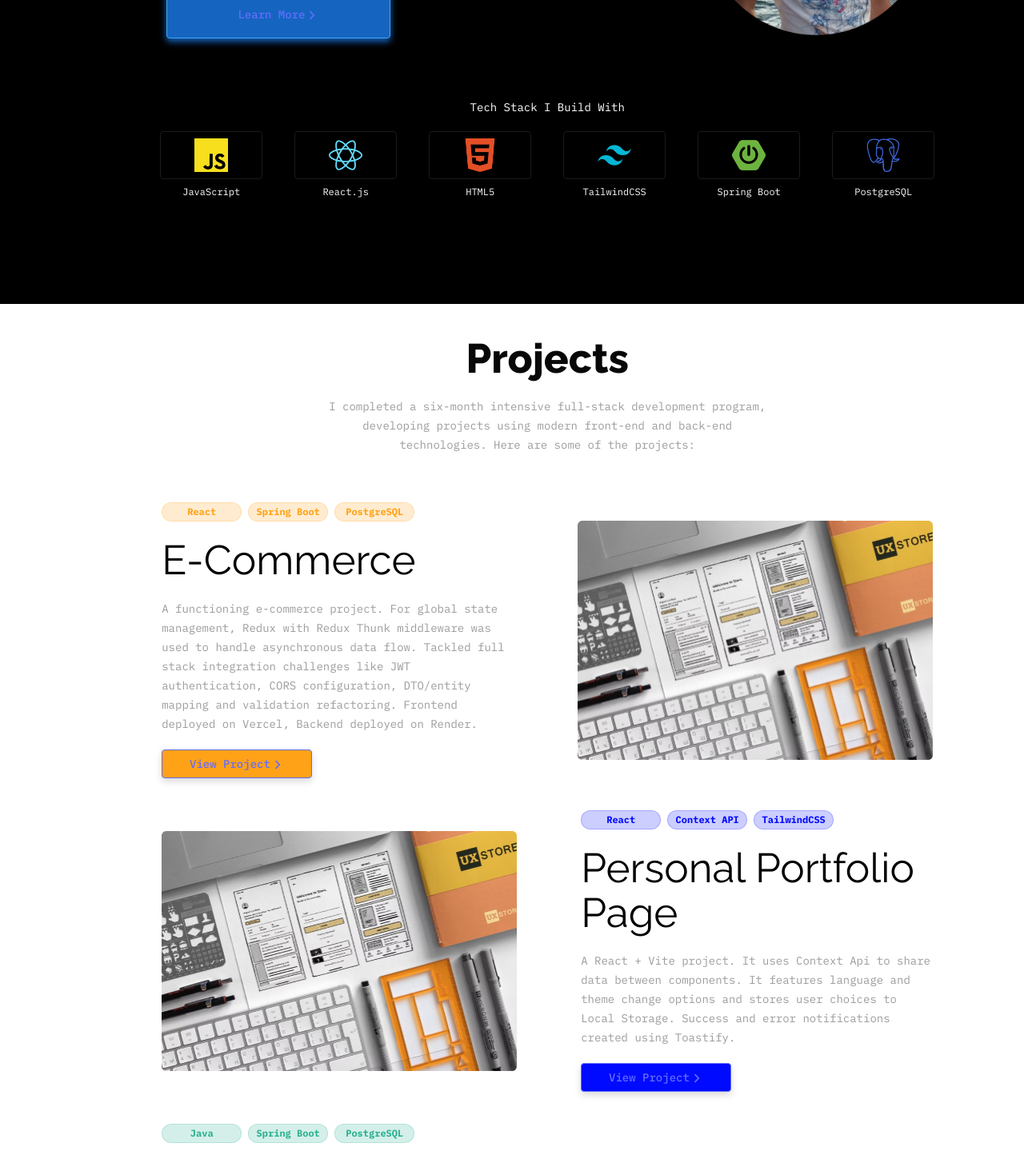
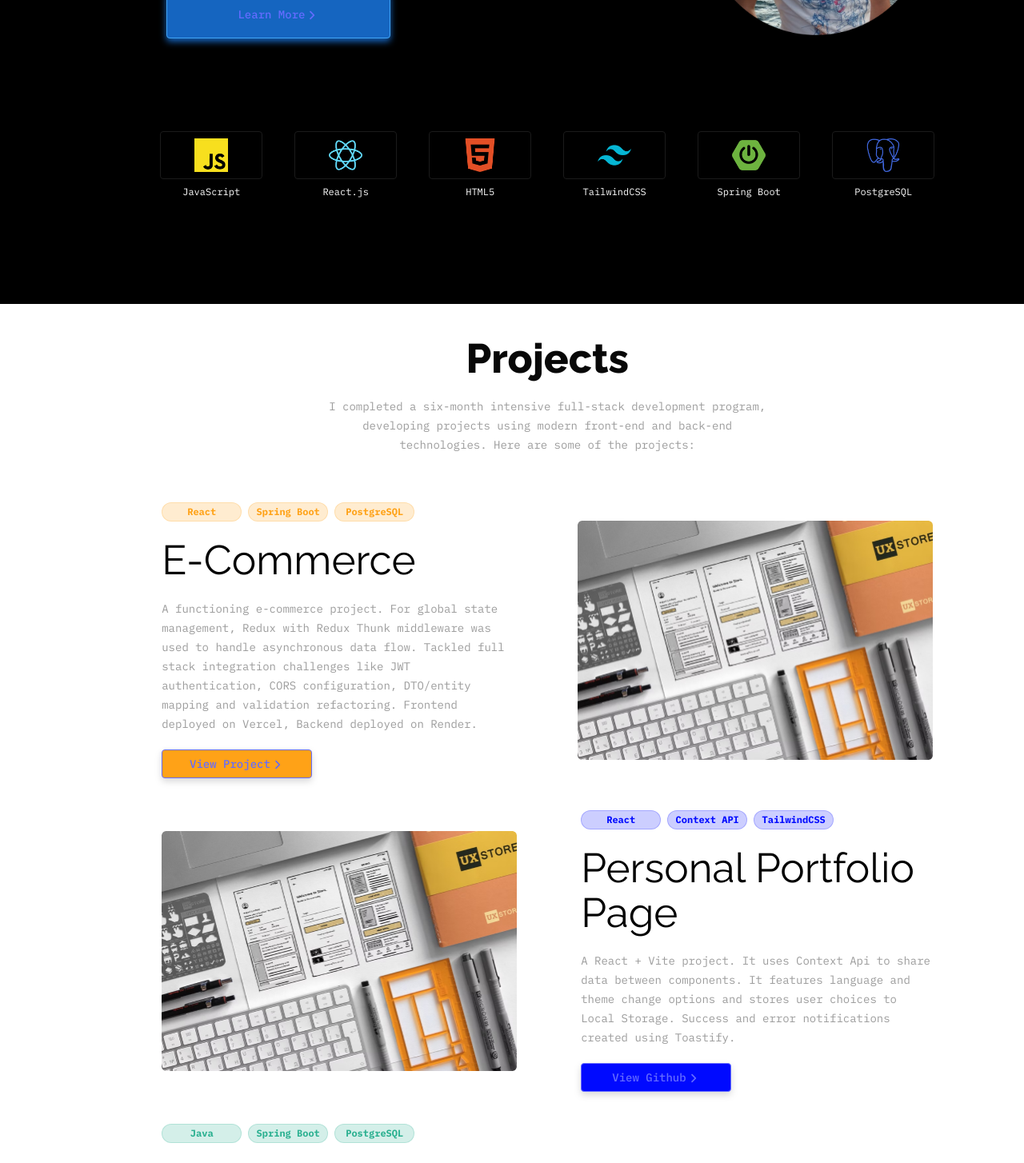
Before and after one commit to kaanarslann/Personal-Portfolio-Page, a React (Vite) app: page / in a window 1280 px wide. Shown: the part 420-1874 px from the top of the page at 80% size. Built offline with nearby package versions, Linux system fonts and the light colour scheme.

Commit message:
Update ThemeSlider & ProjectCard
Makes ThemeSlider functional,
Updates ProjectCard text to dynamic data

```diff
--- a/src/components/Button.jsx
+++ b/src/components/Button.jsx
@@ -20,7 +20,7 @@ export default function Button({size, color, href, children, ...props}) {
 
     if (href) {
         return (
-            <a href={href} className={className} {...props}>
+            <a href={href} target="_blank" className={className} {...props}>
                 {children}
             </a>
         );
--- a/src/components/Header.jsx
+++ b/src/components/Header.jsx
@@ -20,11 +20,11 @@ export default function Header() {
                 <div className="header-buttons flex gap-5">
                     <div className="theme flex gap-1 items-center">
                         <ThemeSlider />
-                        <span className="text-xs tracking-[1%] text-gray-400">{data[language].headerSection.lightTheme}</span>
+                        <span className="text-xs tracking-[1%] text-gray-400">{!darkMode ? data[language].headerSection.darkTheme : data[language].headerSection.lightTheme}</span>
                     </div>
                     <div className="language flex gap-1 items-center">
-                        <ThemeSlider />
-                        <span className="text-xs tracking-[1%] text-gray-400">{data[language].headerSection.english}</span>
+                        <ThemeSlider toggleFunc={toggleLanguage} />
+                        <span className="text-xs tracking-[1%] text-gray-400">{data[language].headerSection.language}</span>
                     </div>
                 </div>
                 <div className="toggle-icon flex gap-5 justify-end md:hidden">
--- a/src/components/ProjectCard.jsx
+++ b/src/components/ProjectCard.jsx
@@ -1,8 +1,13 @@
 import Button from "./Button";
 import { FontAwesomeIcon } from "@fortawesome/react-fontawesome"
 import { faAngleRight } from "@fortawesome/free-solid-svg-icons";
+import data from "../data/data";
+import { useContext } from "react";
+import { OptionsContext } from "../context/OptionsContext";
 
 export default function ProjectCard({direction, techs, tagColor, title, description, picture, buttonType}) {
+
+    const {language, darkMode, data} = useContext(OptionsContext);
 
     const {size, color, href} = buttonType;
 
@@ -51,7 +56,7 @@ export default function ProjectCard({direction, techs, tagColor, title, descript
                     {description}
                 </p>
                 <Button size={size} color={color} href={href}>
-                    <span>View Project</span><FontAwesomeIcon icon={faAngleRight} className="relative top-px"/>
+                    <span>{href.includes("github") ? `${data[language].projectsSection.projectGithub}` : `${data[language].projectsSection.projectView}`}</span><FontAwesomeIcon icon={faAngleRight} className="relative top-px"/>
                 </Button>
                 <div className={`border-t-2 ${tagColors[tagColor].border} md:hidden`}></div>
             </section>
--- a/src/components/ThemeSlider.jsx
+++ b/src/components/ThemeSlider.jsx
@@ -1,8 +1,8 @@
-export default function ThemeSlider() {
+export default function ThemeSlider({toggleFunc}) {
     return (
         <>
             <label class="inline-flex items-center cursor-pointer">
-            <input type="checkbox" class="sr-only peer" />
+            <input type="checkbox" class="sr-only peer" onChange={toggleFunc} />
             <div
                 className="relative w-8 h-4
                     bg-gray-300
--- a/src/data/data.js
+++ b/src/data/data.js
@@ -6,8 +6,7 @@ const data = {
         headerSection: {
             lightTheme: "Light Theme",
             darkTheme: "Dark Theme",
-            english: "English",
-            turkish: "Türkçe",
+            language: "English",
             navButtons: [
                 {
                     text: "Projects",
@@ -34,6 +33,8 @@ const data = {
         },
         projectsSection: {
             title: "Projects",
+            projectView: "View Project",
+            projectGithub: "View Github",
             intro: "I completed a six-month intensive full-stack development program, developing projects using modern front-end and back-end technologies. Here are some of the projects:",
             projects: [
                 {
@@ -45,7 +46,7 @@ const data = {
                     buttonType: {
                         size: "project",
                         color: "orange",
-                        href: "#"
+                        href: "https://e-commerce-cyan-gamma.vercel.app/"
                     },
                     details: "A functioning e-commerce project. For global state management, Redux with Redux Thunk middleware was used to handle asynchronous data flow. Tackled full stack integration challenges like JWT authentication, CORS configuration, DTO/entity mapping and validation refactoring. Frontend deployed on Vercel, Backend deployed on Render.",
                 },
@@ -58,7 +59,7 @@ const data = {
                     buttonType: {
                         size: "project",
                         color: "blue",
-                        href: "#"
+                        href: "https://github.com/kaanarslann/Personal-Portfolio-Page"
                     },
                     details: "A React + Vite project. It uses Context Api to share data between components. It features language and theme change options and stores user choices to Local Storage. Success and error notifications created using Toastify."
                 },
@@ -71,7 +72,7 @@ const data = {
                     buttonType: {
                         size: "project",
                         color: "green",
-                        href: "#"
+                        href: "https://github.com/kaanarslann/Twitter-Backend"
                     },
                     details: "A Spring Boot RestAPI project. It provides access to sources like Tweet, User, Comment via HTTP methods (GET, POST, PATCH, DELETE). It uses JPA/Hibernate to store users, tweets, comments in a relational database. It grants access to users via a token which is given to users after register and login processes.",
                 },
@@ -84,7 +85,7 @@ const data = {
                     buttonType: {
                         size: "project",
                         color: "red",
-                        href: "#"
+                        href: "https://github.com/kaanarslann/Java-Library-OOP"
                     },
                     details: "A Java console application. It’s a library automation system, designed with OOP principles. It follows encapsulation, composition, inheritance, polymorphism rules. It uses Collections to store book, author, reader and librarian data.",
                 },
@@ -97,7 +98,7 @@ const data = {
                     buttonType: {
                         size: "project",
                         color: "yellow",
-                        href: "#"
+                        href: "https://fsweb-s8-challenge-pizza-alpha.vercel.app/"
                     },
                     details: "A React + Vite project. t uses React Router to navigate between components, Axios to post Order Form data and Cypress to test several success and fail scenarios.",
                 }
@@ -156,6 +157,8 @@ const data = {
         },
         projectsSection: {
             title: "Projeler",
+            projectView: "Projeye Git",
+            projectGithub: "GitHub'a Git",
             intro: "Altı aylık yoğun bir full-stack geliltirme programını tamamladım ve modern front-end ve back-end teknolojileri kullanarak projeler geliştirdim. Projelerden bazıları:",
             projects: [
                 {
--- a/src/sections/Hero.jsx
+++ b/src/sections/Hero.jsx
@@ -40,7 +40,7 @@ export default function Hero() {
                 </section>
                 <section className="tech-stack flex flex-col mt-10 md:mt-15 gap-5 pb-15">
                     <div className="flex mx-auto">
-                        <h3 className="font-['IBM_Plex_Mono'] text-white text-sm">{data[language].heroSection.techStack}</h3>
+                        <h3 className="font-['IBM_Plex_Mono'] dark:text-white text-black text-sm">{data[language].heroSection.techStack}</h3>
                     </div>
                     <div className="tech-logos flex justify-center gap-5 md:gap-10">
                         <TechStack logo={JavaScript} title={"JavaScript"}/>
--- a/src/sections/Projects.jsx
+++ b/src/sections/Projects.jsx
@@ -8,7 +8,7 @@ export default function Projects() {
     const {language, darkMode, data} = useContext(OptionsContext);
 
     return (
-        <section className="projects flex flex-col justify-center mx-auto px-10 mt-10 gap-15 pb-20" id="projects">
+        <section className="projects flex flex-col justify-center mx-auto px-10 pt-10 gap-15 pb-20" id="projects">
             <div className="projects-top flex flex-col justify-center gap-5 items-center">
                 <h1 className="text-[#080808] font-[Raleway] font-extrabold text-[34px] text-center">{data[language].projectsSection.title}</h1>
                 <p className="font-['IBM_Plex_Mono'] text-sm leading-6 tracking-[1%] text-[#9C9C9C] text-center px-10 md:w-1/2">
```
Also changed, not shown: src/App.css (line endings or trailing spaces).
